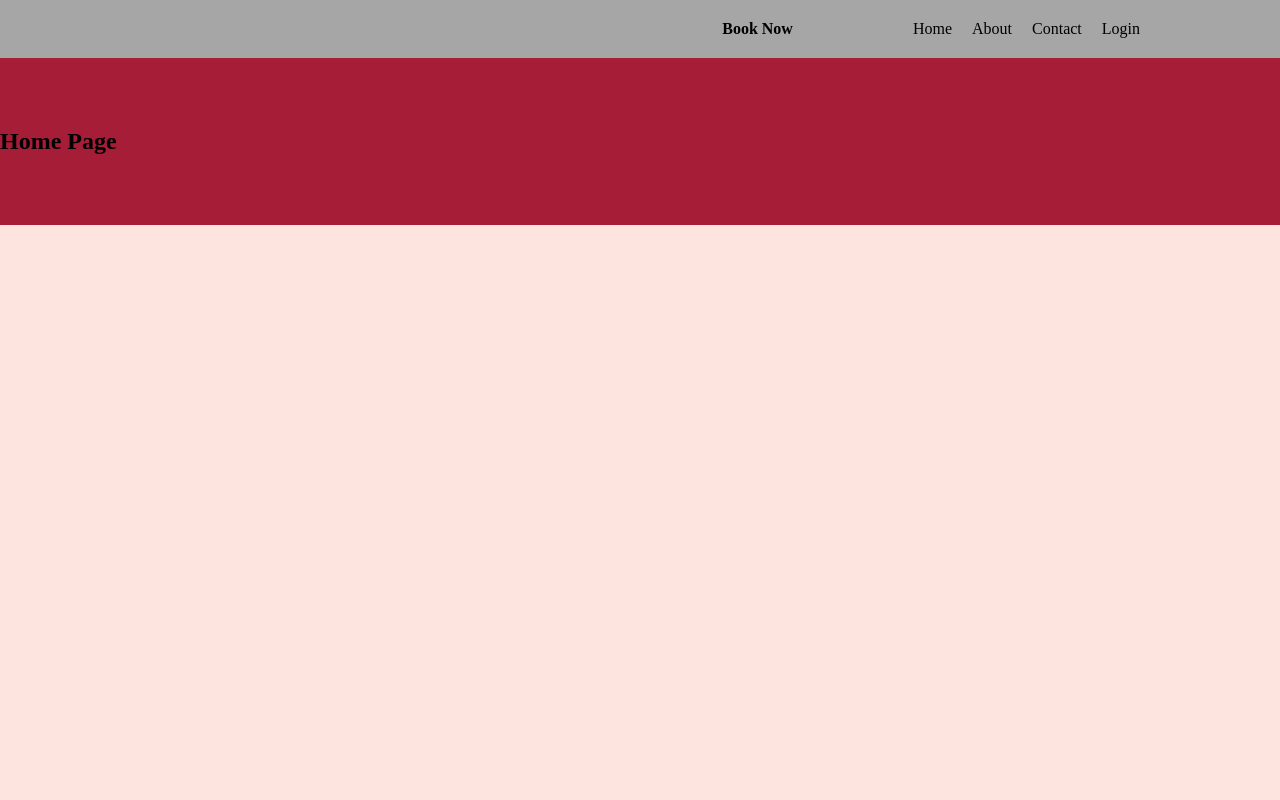
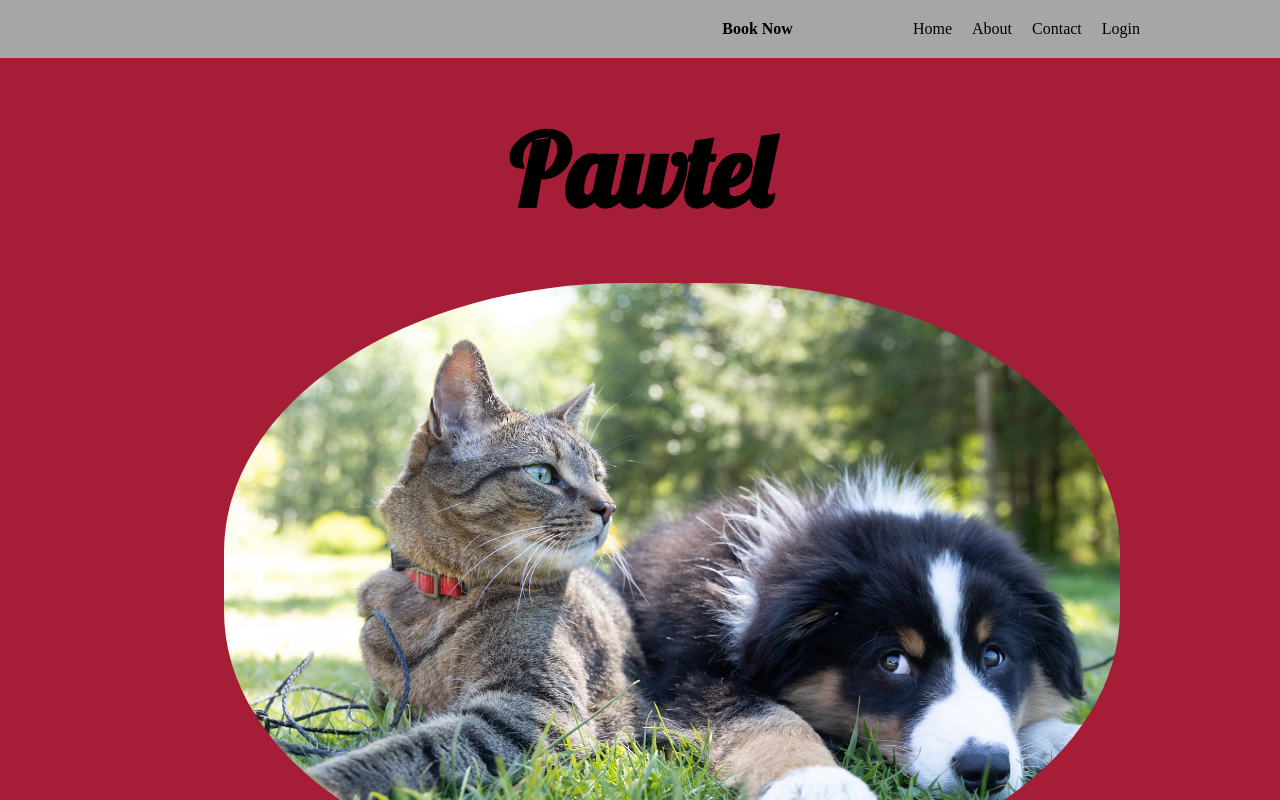
Before and after one commit to Pawtel/pawtel-client, a React (Vite) app: page / in a window 1280 px wide. Shown: the top 800 px of the page. Built offline with nearby package versions, Linux system fonts and the light colour scheme.

Commit message:
added home, styling for homepage title font

```diff
--- a/src/pages/HomePage.jsx
+++ b/src/pages/HomePage.jsx
@@ -1,6 +1,7 @@
 import NavBar from "../components/NavBar";
 import Footer from "../components/Footer";
 import "../styles/home.css";
+import homeImage from "../assets/images/pawtel-home-main.avif";
 
 const HomePage = () => {
 	return (
@@ -12,7 +13,12 @@ const HomePage = () => {
 			<main>
 				<section>
 					<div className="home-container">
-						<h1>Home Page</h1>
+						<h1 className="home-title">Pawtel</h1>
+						<img
+							className="home-image"
+							src={homeImage}
+							alt="Image of Dog and Cat in field"
+						></img>
 					</div>
 				</section>
 				<section></section>
--- a/src/styles/home.css
+++ b/src/styles/home.css
@@ -1,8 +1,27 @@
 /* Homepage.css */
+@font-face {
+	font-family: "Lobster";
+	src: url("../assets/fonts/Lobster-Regular.ttf");
+}
 
 .home-container {
 	background-color: #a51d37;
 	margin-bottom: 100px;
 	padding-top: 50px;
 	padding-bottom: 50px;
+	text-align: center;
 }
+
+.home-image {
+	border-radius: 45%;
+	width: 70%;
+	height: auto;
+	margin-left: 5%;
+}
+
+.home-title {
+	font-size: 100px;
+	margin-bottom: 50px;
+	margin-top: 0px;
+	font-family: "Lobster";
+}
```
Also changed, not shown: src/assets/fonts/Lobster-Regular.ttf (added), src/assets/images/pawtel-home-main.avif (added).
